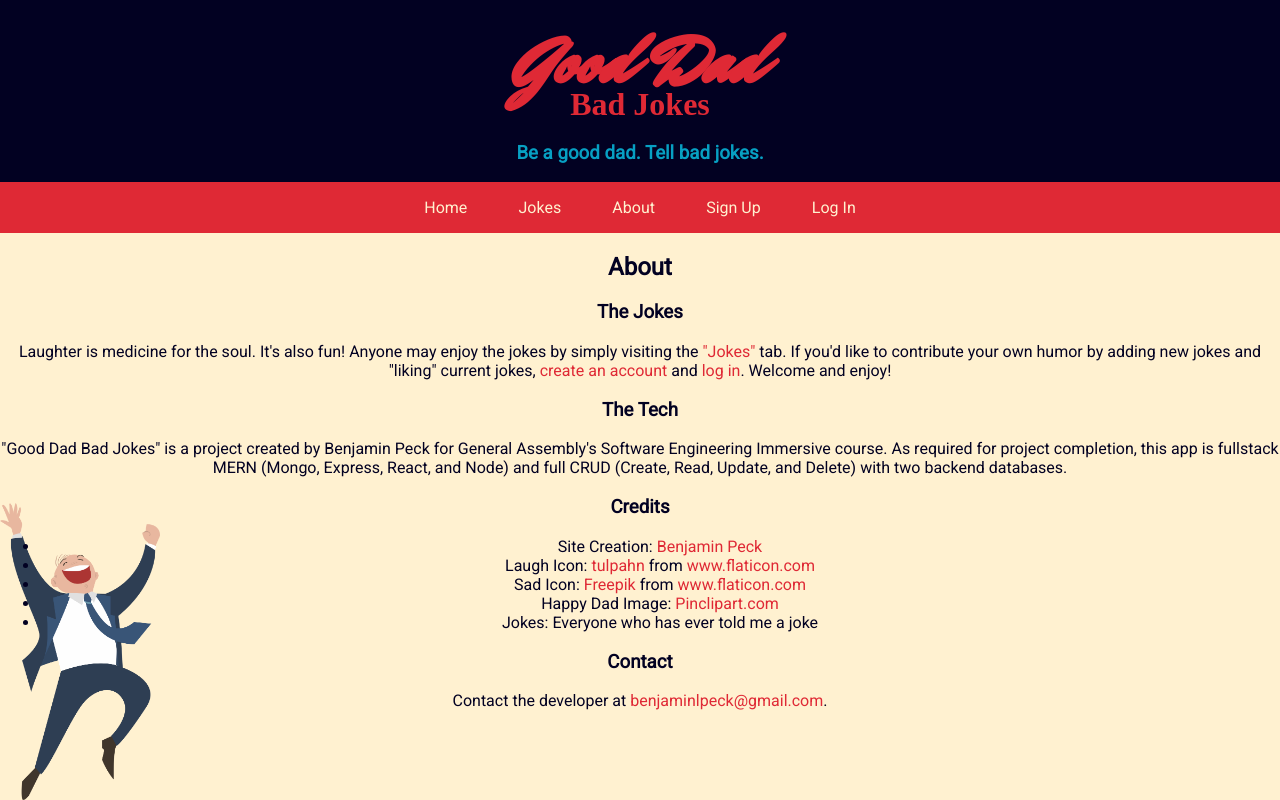
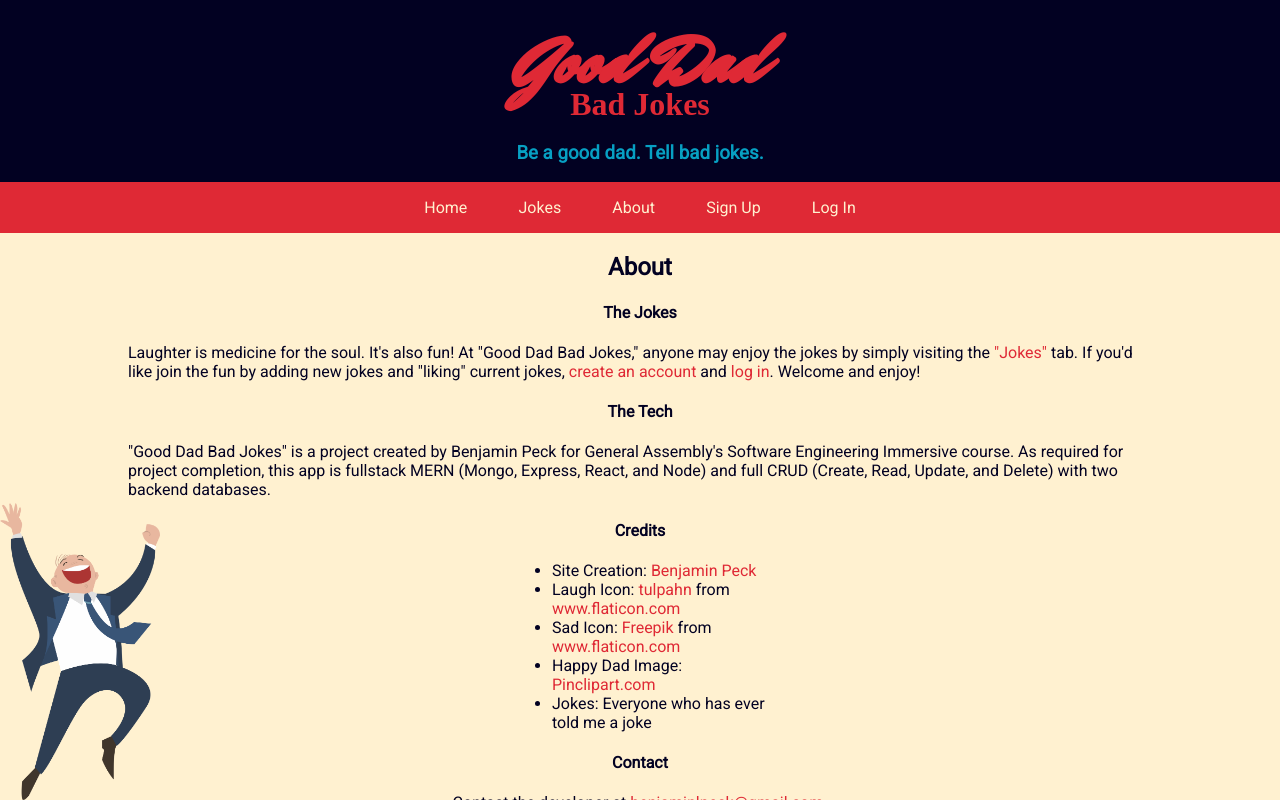
Before and after one commit to benjaminobambino/good-dad-bad-jokes, a React (Create React App) app in the folder client/: page /about in a window 1280 px wide. Built offline with nearby package versions, Linux system fonts and the light colour scheme; no server answers; a web font is replaced by a local one.

Commit message:
styled about page and updated text

```diff
--- a/client/src/App.css
+++ b/client/src/App.css
@@ -9,6 +9,7 @@
   height: 100vh;
   font-family: 'Roboto', sans-serif;
   color: #020122;
+  overflow: scroll;
 }
 
 .home {
@@ -317,3 +318,21 @@ form ~ .valid {
   background: url("./pics/laugh.png");
   background-size: contain;
 }
+
+.about {
+  margin: auto 10vw 5vh 10vw;
+}
+
+ul {
+  text-align: left;
+  margin: 0 30vw;
+  list-style-position: outside;
+}
+
+.about p {
+  text-align: left;
+}
+
+.about .contact {
+  text-align: center;
+}
--- a/client/src/pages/About.jsx
+++ b/client/src/pages/About.jsx
@@ -4,11 +4,11 @@ const About = () => {
   return (
     <div className="about">
       <h2>About</h2>
-      <h3>The Jokes</h3>
-      <p>Laughter is medicine for the soul. It's also fun! Anyone may enjoy the jokes by simply visiting the <Link to="/jokes">"Jokes"</Link> tab. If you'd like to contribute your own humor by adding new jokes and "liking" current jokes, <Link to="/signup">create an account</Link> and <Link to="/login">log in</Link>. Welcome and enjoy!</p>
-      <h3>The Tech</h3>
+      <h4>The Jokes</h4>
+      <p>Laughter is medicine for the soul. It's also fun! At "Good Dad Bad Jokes," anyone may enjoy the jokes by simply visiting the <Link to="/jokes">"Jokes"</Link> tab. If you'd like join the fun by adding new jokes and "liking" current jokes, <Link to="/signup">create an account</Link> and <Link to="/login">log in</Link>. Welcome and enjoy!</p>
+      <h4>The Tech</h4>
       <p>"Good Dad Bad Jokes" is a project created by Benjamin Peck for General Assembly's Software Engineering Immersive course. As required for project completion, this app is fullstack MERN (Mongo, Express, React, and Node) and full CRUD (Create, Read, Update, and Delete) with two backend databases.</p>
-      <h3>Credits</h3>
+      <h4>Credits</h4>
       <ul>
         <li>Site Creation: <a href="https://www.linkedin.com/in/benjaminlpeck/" target="_blank" rel="noopener noreferrer">Benjamin Peck</a></li>
         <li>Laugh Icon: <a href="https://www.flaticon.com/authors/tulpahn" title="tulpahn" target="_blank" rel="noopener noreferrer">tulpahn</a> from <a href="https://www.flaticon.com/" title="Flaticon" target="_blank" rel="noopener noreferrer">www.flaticon.com</a></li>
@@ -16,8 +16,8 @@ const About = () => {
         <li>Happy Dad Image: <a href="https://www.pinclipart.com/"target="_blank" rel="noopener noreferrer">Pinclipart.com</a></li>
         <li>Jokes: Everyone who has ever told me a joke</li>
       </ul>
-      <h3>Contact</h3>
-      <p>Contact the developer at <a href="mailto:benjaminlpeck@gmail.com?subject=Good Dad Bad Jokes" target="_blank" rel="noopener noreferrer">benjaminlpeck@gmail.com</a>.</p>
+      <h4>Contact</h4>
+      <p className="contact">Contact the developer at <a href="mailto:benjaminlpeck@gmail.com?subject=Good Dad Bad Jokes" target="_blank" rel="noopener noreferrer">benjaminlpeck@gmail.com</a>.</p>
     </div>
   )
 }
```
